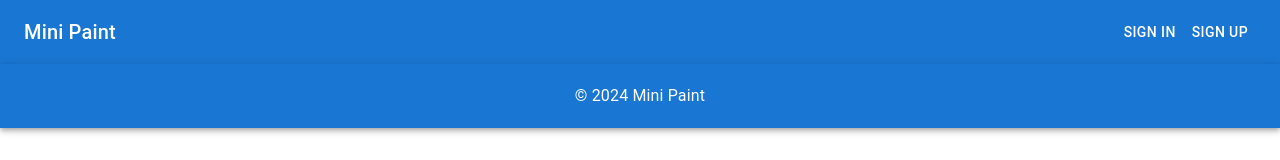
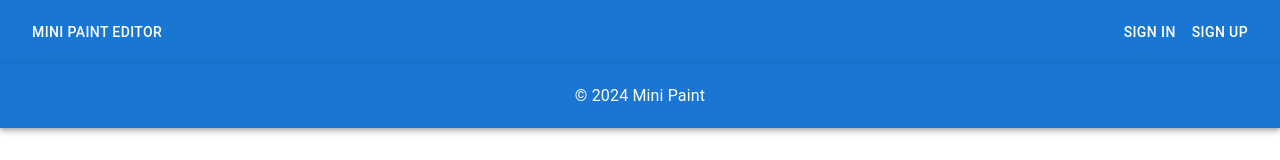
Before and after one commit to tenadopt/mini-paint, a React app: page / in a window 1280 px wide. Shown: the top 160 px of the page. Built offline with nearby package versions, Linux system fonts and the light colour scheme.

Commit message:
fix: replace ButtonLink for useNavigate

```diff
--- a/src/widgets/Header/ui/Header.tsx
+++ b/src/widgets/Header/ui/Header.tsx
@@ -1,32 +1,29 @@
 import React from 'react';
-import { AppBar, Toolbar, Typography, Button } from '@mui/material';
-import { Link as RouterLink, LinkProps as RouterLinkProps } from 'react-router-dom';
+import { AppBar, Toolbar, Button, Box } from '@mui/material';
+import { useNavigate } from 'react-router-dom';
 
-interface ButtonLinkProps extends Omit<RouterLinkProps, 'to'> {
-    to: string;
-}
+const Header = () => {
+    const navigate = useNavigate();
 
-const ButtonLink = React.forwardRef<HTMLAnchorElement, ButtonLinkProps>((props, ref) => {
-    const { to, ...other } = props;
-    return <RouterLink ref={ref} to={to} {...other} />;
-});
-
-ButtonLink.displayName = 'ButtonLink'; // Указываем displayName для отладки
-
-const Header = () => (
+    return (
         <AppBar position="static">
             <Toolbar>
-            <Typography variant="h6" style={{ flexGrow: 1 }}>
-                Mini Paint
-            </Typography>
-            <Button color="inherit" component={ButtonLink} to="/signin">
+                <Box display="flex" alignItems="center" flexGrow={1}>
+                    <Button color="inherit" onClick={() => navigate('/editor')}>
+                        Mini Paint Editor
+                    </Button>
+                </Box>
+                <Box display="flex">
+                    <Button color="inherit" onClick={() => navigate('/signin')}>
                         Sign In
                     </Button>
-            <Button color="inherit" component={ButtonLink} to="/signup">
+                    <Button color="inherit" onClick={() => navigate('/signup')}>
                         Sign Up
                     </Button>
+                </Box>
             </Toolbar>
         </AppBar>
     );
+};
 
 export default Header;
```
Lines whose indentation alone changed are shown as unchanged.
